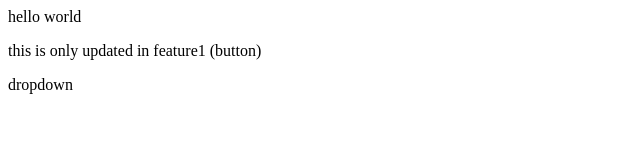
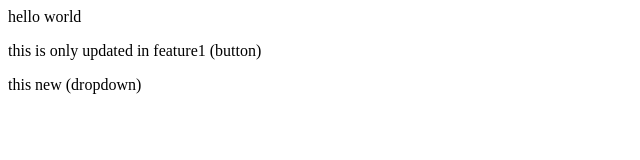
Before and after one commit to bhargav-kodali/localrepo, a plain HTML site: page index.html in a window 1280 px wide. Shown: the full height of the page, 0-640 px from the left. Drawn offline with Linux system fonts and the light colour scheme.

Commit message:
modified dropdown

```diff
--- a/index.html
+++ b/index.html
@@ -1,3 +1,3 @@
 <p>hello world</p>
 <p>this is only updated in feature1 (button)</p>
-<p>dropdown</p>
+<p>this new (dropdown)</p>
```
